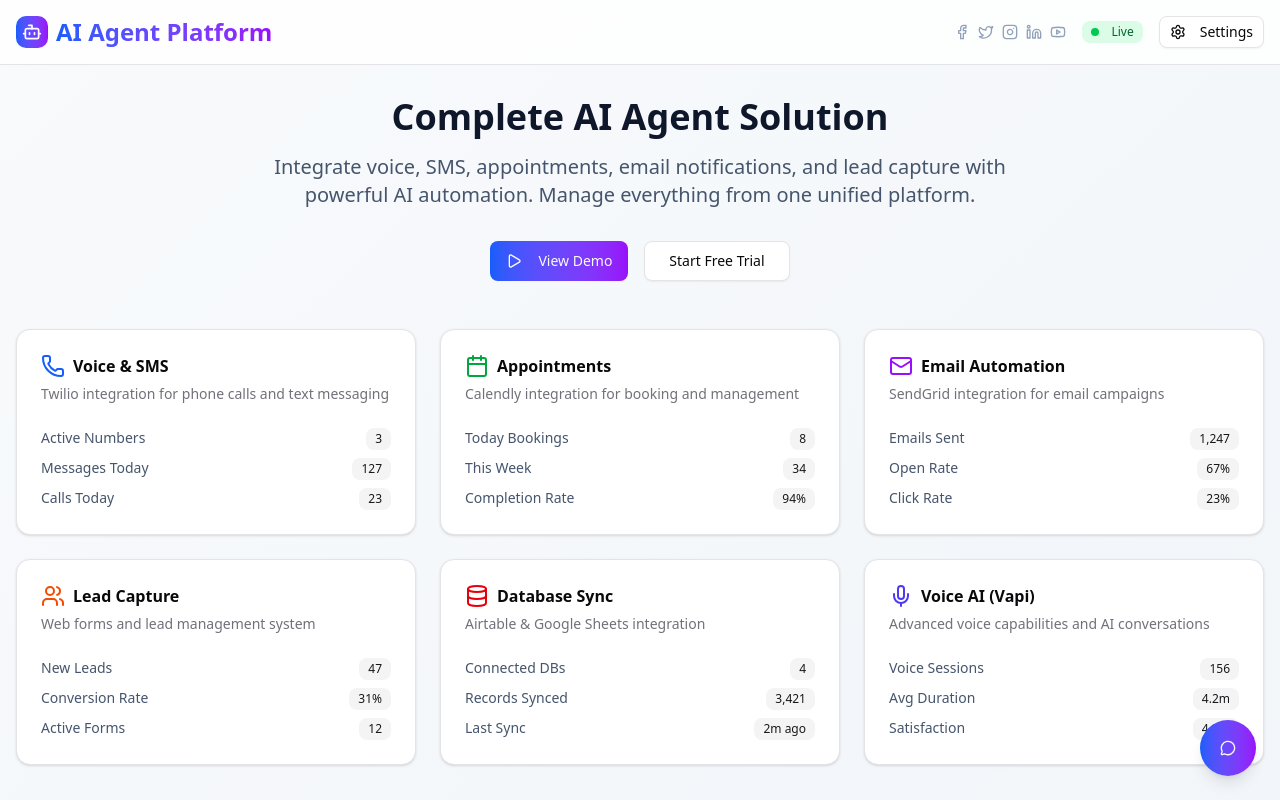
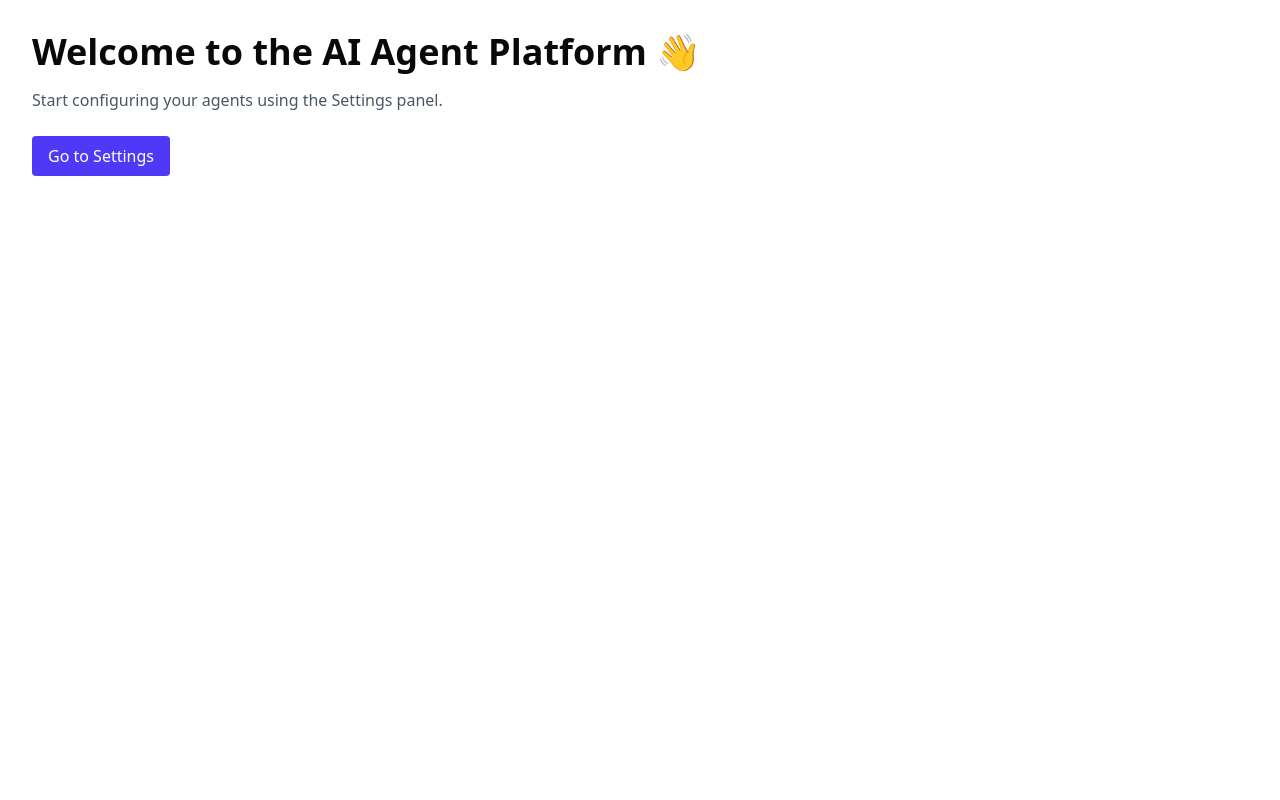
Before and after one commit to 100Fernando100/ai-agent-platform, a Next.js app: page /settings in a window 1280 px wide. Shown: the top 800 px of the page. Built offline with nearby package versions, Linux system fonts and the light colour scheme.

Commit message:
Add welcome message and navigation link to Settings page ✅

```diff
--- a/src/app/settings/page.tsx
+++ b/src/app/settings/page.tsx
@@ -1,5 +1,21 @@
-import AIAgentPlatform from '@/components/AIAgentPlatform'
+// app/page.tsx
 
-export default function Home() {
-  return <AIAgentPlatform />
+import Link from 'next/link';
+
+export default function HomePage() {
+  return (
+    <main className="p-8">
+      <h1 className="text-4xl font-bold">Welcome to the AI Agent Platform 👋</h1>
+      <p className="mt-4 text-gray-600">Start configuring your agents using the Settings panel.</p>
+
+      <div className="mt-6">
+        <Link
+          href="/settings"
+          className="inline-block bg-indigo-600 text-white px-4 py-2 rounded hover:bg-indigo-700 transition"
+        >
+          Go to Settings
+        </Link>
+      </div>
+    </main>
+  );
 }
```
